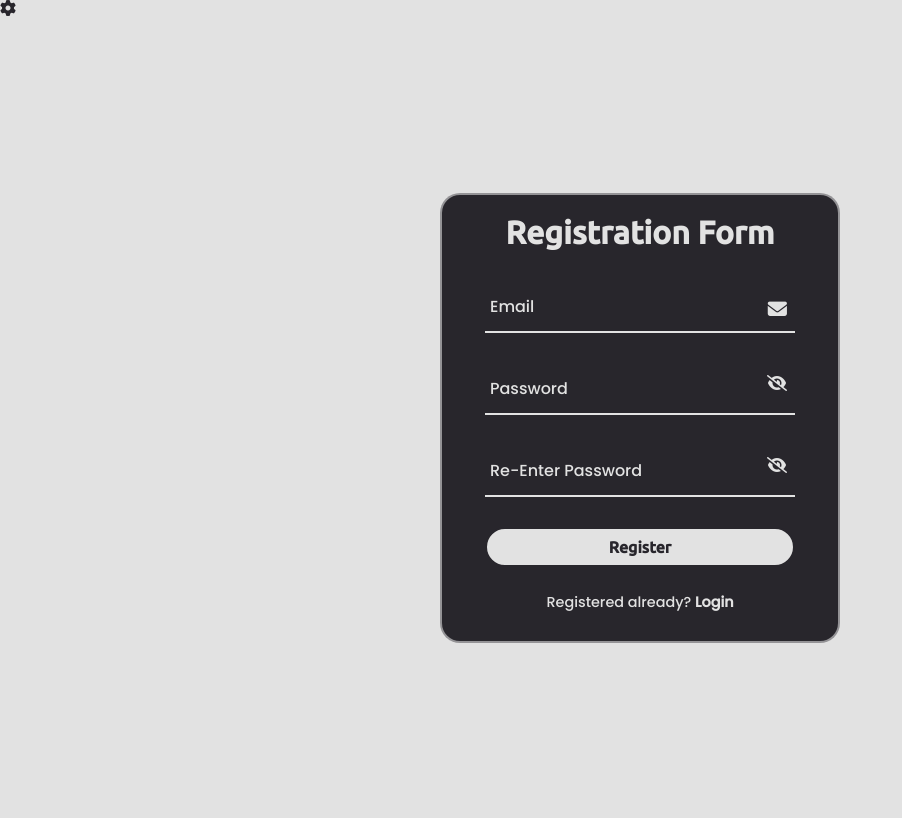
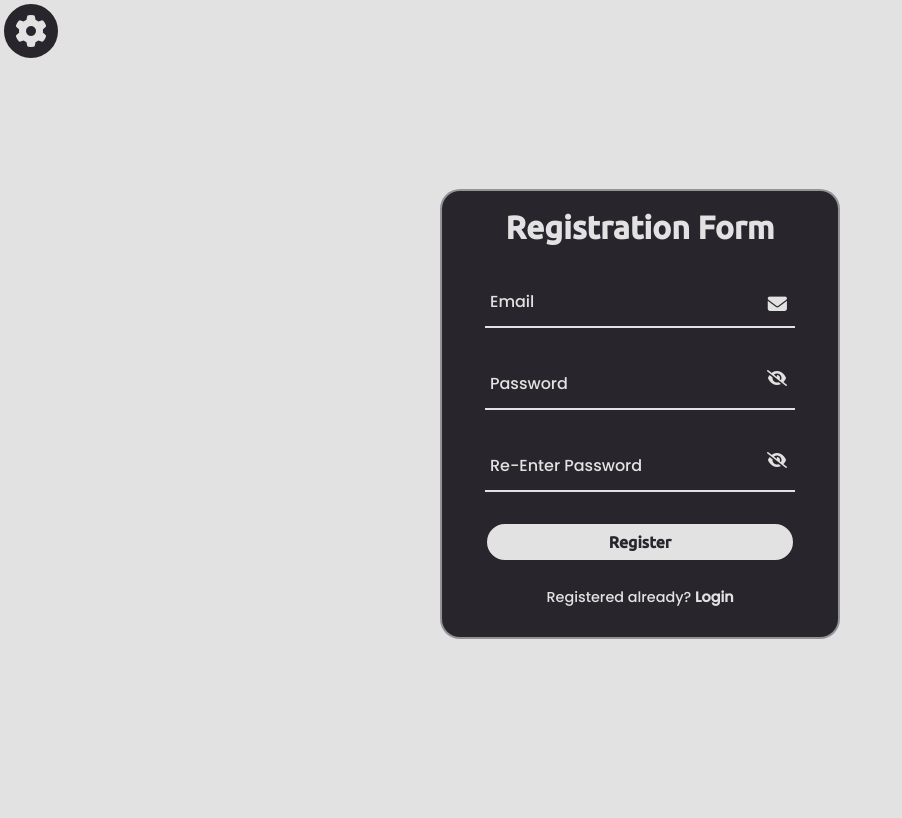
Before and after one commit to NeelSavsani/Registration-System, a PHP site: page /register.html in a window 1280 px wide. Shown: the whole page, without its empty margins (0-902 px from the left). After the commit the page ends 639 px from the top, so only its background shows below. Run offline with PHP 8.4, Linux system fonts and the light colour scheme; some libraries are stand-ins or nearby versions.

Commit message:
Update register.css
added style to day-night toggle button and changed the height of section

```diff
--- a/FrontEnd/Register/register.css
+++ b/FrontEnd/Register/register.css
@@ -15,11 +15,27 @@ body
 {
     --bg-color: #e2e2e2;
     --text-color: #28262C;
+    --primary-color: #000;
 
 }
 
-i{
-    color: var(--text-color);
+i.fa-gear{
+    position: relative;
+    top: 0.5vh;
+    left: 0.5vh;
+    font-size: 2em;
+    padding: 0.7%;
+    border-radius: 100%;
+    border: 2px solid var(--text-color);
+    color: var(--bg-color);
+    background: var(--text-color);
+    cursor: pointer;
+    transition: all 0.3s linear;
+}
+
+.fa-gear:hover{
+    box-shadow: 2px 2px 10px 0px var(--primary-color) inset;
+    transition: all 0.3s linear;
 }
 
 section
@@ -28,7 +44,7 @@ section
     justify-content: center;
     align-items: center;
     word-wrap: 100%;
-    height: 100vh;
+    height: 90vh;
     background-size: cover;
     background-position: center;
 
@@ -203,4 +219,5 @@ body.dark
 {
     --bg-color: #28262C;
     --text-color: #e2e2e2;
+    --primary-color: grey;
 }
```
